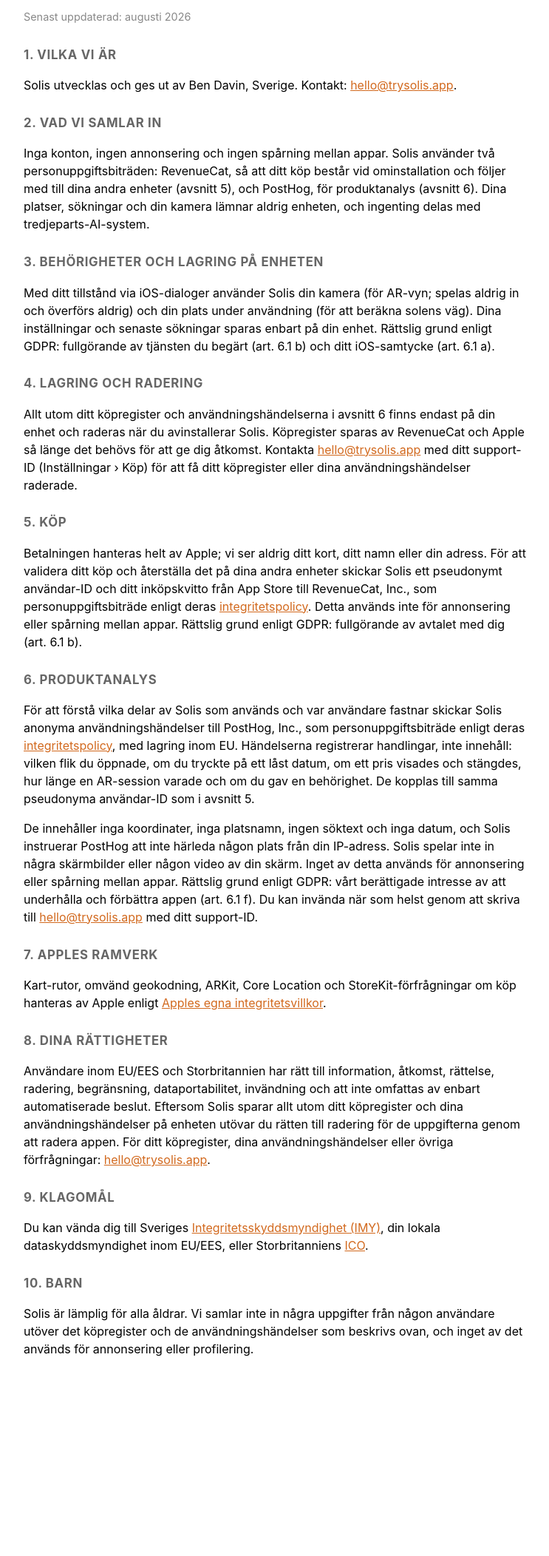
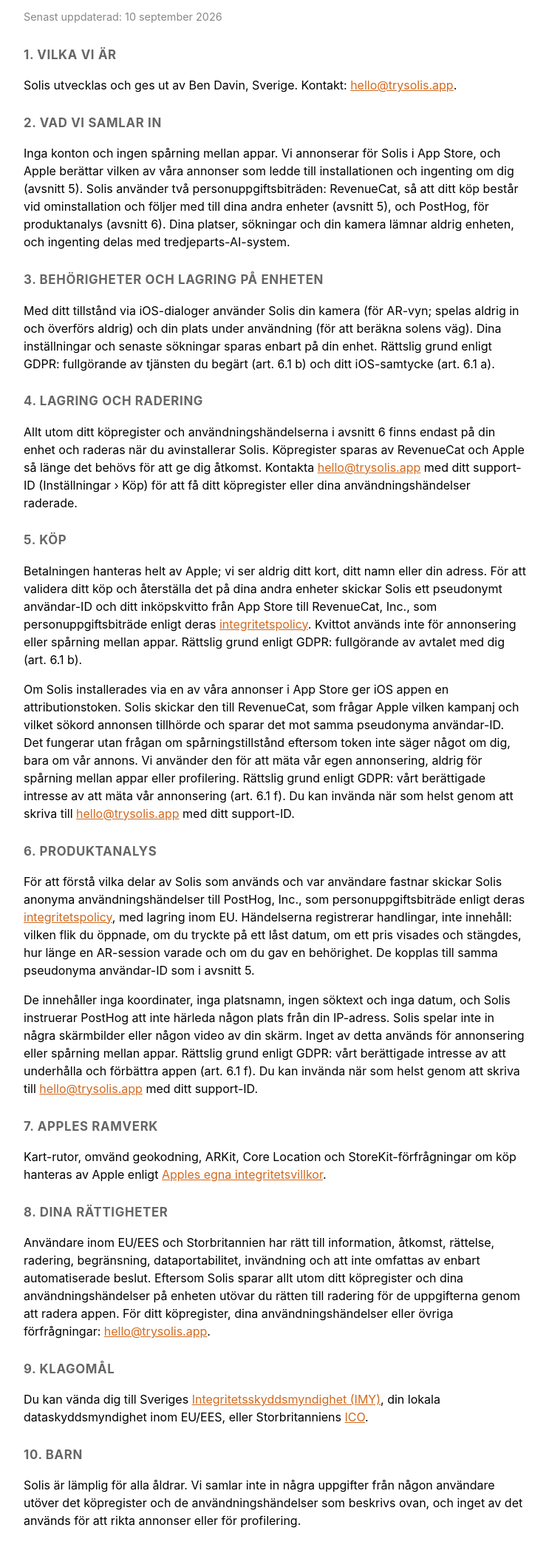
Before and after one commit to bdDavin/solis-legal, a plain HTML site: page privacy.sv.html in a window 1280 px wide. Shown: the part 104-2208 px from the top of the page at 74% size, without its empty margins (268-1011 px from the left). Before the commit the page ends 2016 px from the top, so only its background shows below. Drawn offline with Linux system fonts and the light colour scheme.

Commit message:
Say that we advertise on the App Store, and what Apple tells us
The policy promised no advertising. Solis will run Apple Search Ads, and
the app now hands Apple's attribution token to RevenueCat so an install
can be tied to the campaign that brought it. The token carries nothing
about the person, only which of our ads was tapped, so the no-cross-app-
tracking promise stands and is kept. Section 5 says exactly what is sent
and why, in both languages.

```diff
--- a/privacy.sv.html
+++ b/privacy.sv.html
@@ -16,13 +16,13 @@
 </head>
 <body>
 <h1>Solis integritetspolicy</h1>
-<p class="meta">Senast uppdaterad: augusti 2026</p>
+<p class="meta">Senast uppdaterad: 10 september 2026</p>
 
 <h2>1. Vilka vi är</h2>
 <p>Solis utvecklas och ges ut av Ben Davin, Sverige. Kontakt: <a href="mailto:hello@trysolis.app">hello@trysolis.app</a>.</p>
 
 <h2>2. Vad vi samlar in</h2>
-<p>Inga konton, ingen annonsering och ingen spårning mellan appar. Solis använder två personuppgiftsbiträden: RevenueCat, så att ditt köp består vid ominstallation och följer med till dina andra enheter (avsnitt 5), och PostHog, för produktanalys (avsnitt 6). Dina platser, sökningar och din kamera lämnar aldrig enheten, och ingenting delas med tredjeparts-AI-system.</p>
+<p>Inga konton och ingen spårning mellan appar. Vi annonserar för Solis i App Store, och Apple berättar vilken av våra annonser som ledde till installationen och ingenting om dig (avsnitt 5). Solis använder två personuppgiftsbiträden: RevenueCat, så att ditt köp består vid ominstallation och följer med till dina andra enheter (avsnitt 5), och PostHog, för produktanalys (avsnitt 6). Dina platser, sökningar och din kamera lämnar aldrig enheten, och ingenting delas med tredjeparts-AI-system.</p>
 
 <h2>3. Behörigheter och lagring på enheten</h2>
 <p>Med ditt tillstånd via iOS-dialoger använder Solis din kamera (för AR-vyn; spelas aldrig in och överförs aldrig) och din plats under användning (för att beräkna solens väg). Dina inställningar och senaste sökningar sparas enbart på din enhet. Rättslig grund enligt GDPR: fullgörande av tjänsten du begärt (art. 6.1 b) och ditt iOS-samtycke (art. 6.1 a).</p>
@@ -31,7 +31,9 @@
 <p>Allt utom ditt köpregister och användningshändelserna i avsnitt 6 finns endast på din enhet och raderas när du avinstallerar Solis. Köpregister sparas av RevenueCat och Apple så länge det behövs för att ge dig åtkomst. Kontakta <a href="mailto:hello@trysolis.app">hello@trysolis.app</a> med ditt support-ID (Inställningar &rsaquo; Köp) för att få ditt köpregister eller dina användningshändelser raderade.</p>
 
 <h2>5. Köp</h2>
-<p>Betalningen hanteras helt av Apple; vi ser aldrig ditt kort, ditt namn eller din adress. För att validera ditt köp och återställa det på dina andra enheter skickar Solis ett pseudonymt användar-ID och ditt inköpskvitto från App Store till RevenueCat, Inc., som personuppgiftsbiträde enligt deras <a href="https://www.revenuecat.com/privacy/">integritetspolicy</a>. Detta används inte för annonsering eller spårning mellan appar. Rättslig grund enligt GDPR: fullgörande av avtalet med dig (art. 6.1 b).</p>
+<p>Betalningen hanteras helt av Apple; vi ser aldrig ditt kort, ditt namn eller din adress. För att validera ditt köp och återställa det på dina andra enheter skickar Solis ett pseudonymt användar-ID och ditt inköpskvitto från App Store till RevenueCat, Inc., som personuppgiftsbiträde enligt deras <a href="https://www.revenuecat.com/privacy/">integritetspolicy</a>. Kvittot används inte för annonsering eller spårning mellan appar. Rättslig grund enligt GDPR: fullgörande av avtalet med dig (art. 6.1 b).</p>
+
+<p>Om Solis installerades via en av våra annonser i App Store ger iOS appen en attributionstoken. Solis skickar den till RevenueCat, som frågar Apple vilken kampanj och vilket sökord annonsen tillhörde och sparar det mot samma pseudonyma användar-ID. Det fungerar utan frågan om spårningstillstånd eftersom token inte säger något om dig, bara om vår annons. Vi använder den för att mäta vår egen annonsering, aldrig för spårning mellan appar eller profilering. Rättslig grund enligt GDPR: vårt berättigade intresse av att mäta vår annonsering (art. 6.1 f). Du kan invända när som helst genom att skriva till <a href="mailto:hello@trysolis.app">hello@trysolis.app</a> med ditt support-ID.</p>
 
 <h2>6. Produktanalys</h2>
 <p>För att förstå vilka delar av Solis som används och var användare fastnar skickar Solis anonyma användningshändelser till PostHog, Inc., som personuppgiftsbiträde enligt deras <a href="https://posthog.com/privacy">integritetspolicy</a>, med lagring inom EU. Händelserna registrerar handlingar, inte innehåll: vilken flik du öppnade, om du tryckte på ett låst datum, om ett pris visades och stängdes, hur länge en AR-session varade och om du gav en behörighet. De kopplas till samma pseudonyma användar-ID som i avsnitt 5.</p>
@@ -47,6 +49,6 @@
 <p>Du kan vända dig till Sveriges <a href="https://www.imy.se/">Integritetsskyddsmyndighet (IMY)</a>, din lokala dataskyddsmyndighet inom EU/EES, eller Storbritanniens <a href="https://ico.org.uk/">ICO</a>.</p>
 
 <h2>10. Barn</h2>
-<p>Solis är lämplig för alla åldrar. Vi samlar inte in några uppgifter från någon användare utöver det köpregister och de användningshändelser som beskrivs ovan, och inget av det används för annonsering eller profilering.</p>
+<p>Solis är lämplig för alla åldrar. Vi samlar inte in några uppgifter från någon användare utöver det köpregister och de användningshändelser som beskrivs ovan, och inget av det används för att rikta annonser eller för profilering.</p>
 </body>
 </html>
```
Also changed, not shown: privacy.html (+6 -4 lines).
